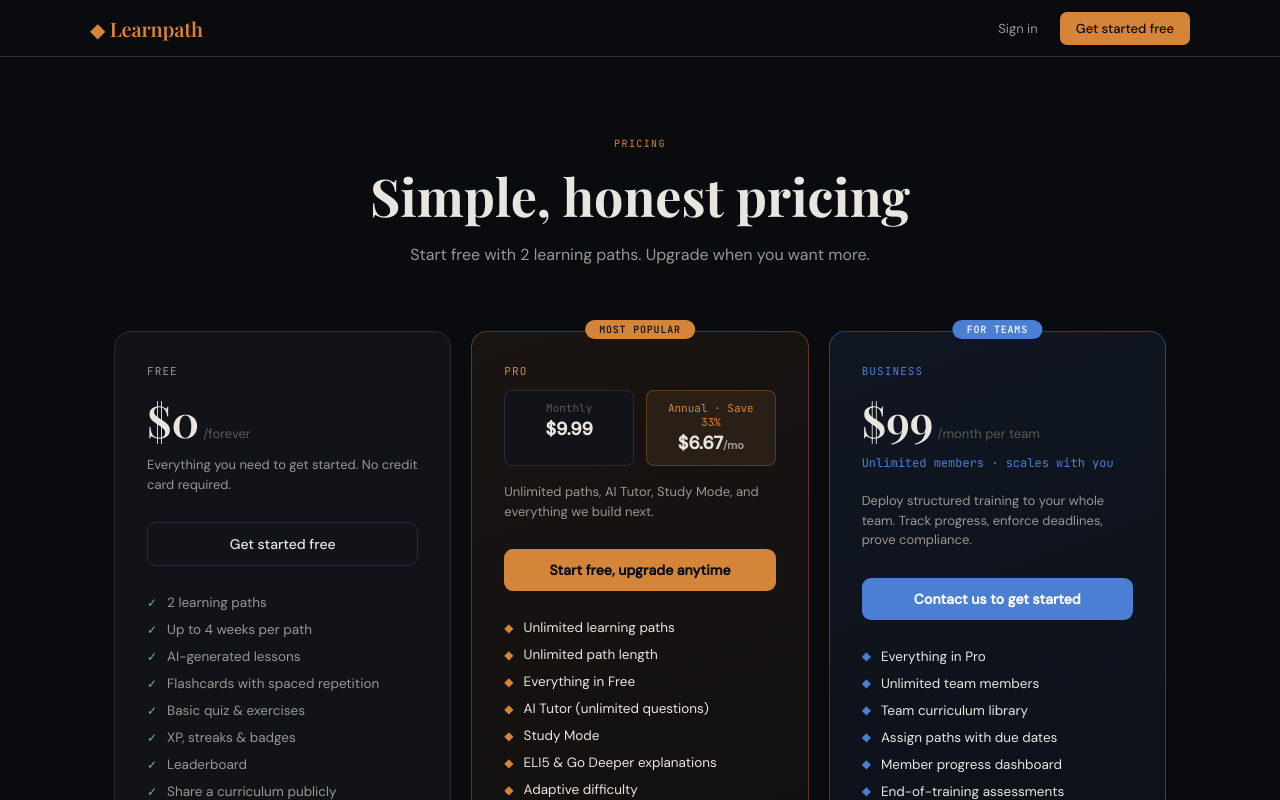
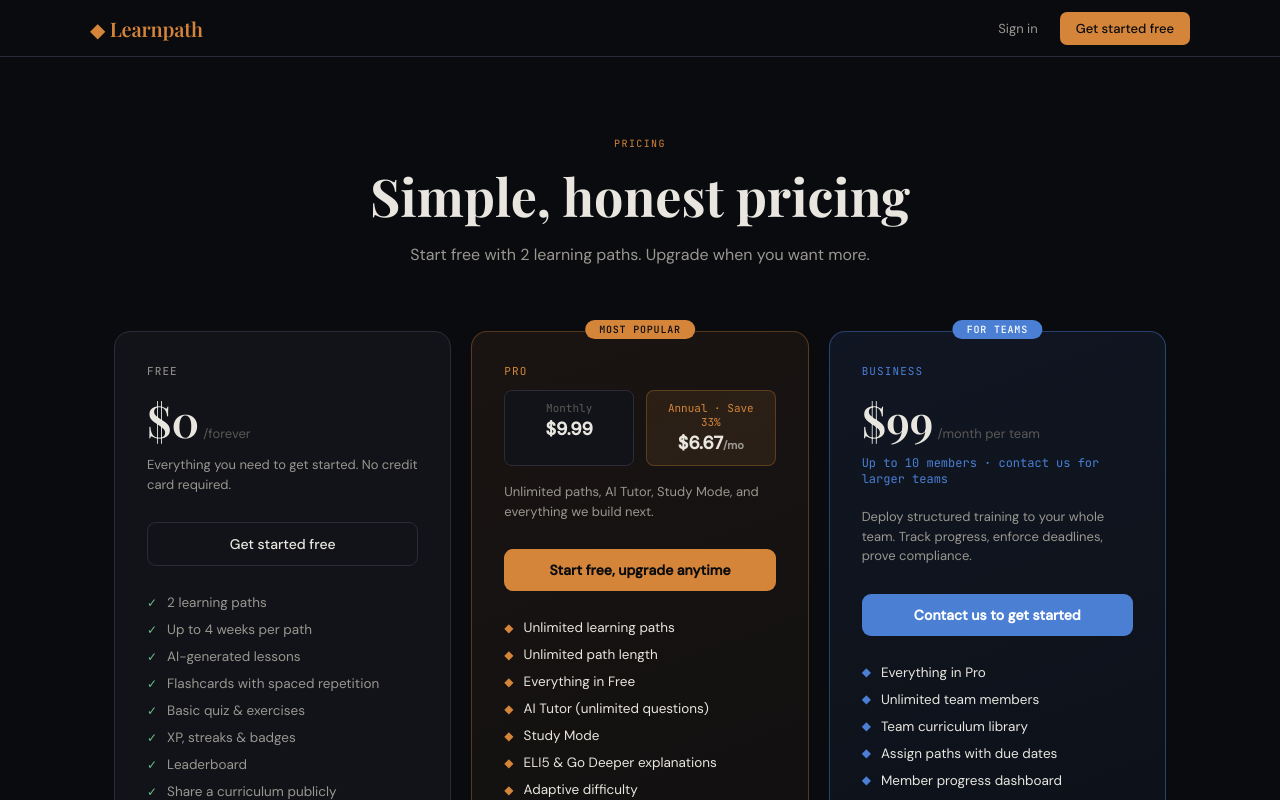
Before and after one commit to BBRC777/learnpath, a Next.js app: page /pricing in a window 1280 px wide. Shown: the top 800 px of the page. Built offline with nearby package versions, Linux system fonts and the light colour scheme; no server answers; a web font is replaced by a local one.

Commit message:
fix: clarify Business tier member limit on pricing page

```diff
--- a/app/pricing/page.tsx
+++ b/app/pricing/page.tsx
@@ -190,7 +190,7 @@ const FAQ = [
   },
   {
     "q": "How does Business pricing work?",
-    "a": "Business is $99/month for your whole team — unlimited members, no per-seat fees up to 10 members. Building a larger team? Contact us about per-seat pricing at $15/seat/month."
+    "a": "Business is $99/month for teams up to 10. Need something bigger? Contact us and we'll sort out pricing for your team."
   }
 ]
 
@@ -287,7 +287,7 @@ export default function PricingPage() {
               <span style={{ fontSize: 13, color: 'var(--text3)' }}>/month per team</span>
             </div>
             <div style={{ fontSize: 12, color: '#4a7fd4', marginBottom: 20, fontFamily: "'JetBrains Mono', monospace" }}>
-              Unlimited members · scales with you
+              Up to 10 members · contact us for larger teams
             </div>
             <div style={{ fontSize: 13, color: 'var(--text2)', marginBottom: 28, lineHeight: 1.5 }}>
               Deploy structured training to your whole team. Track progress, enforce deadlines, prove compliance.
```
